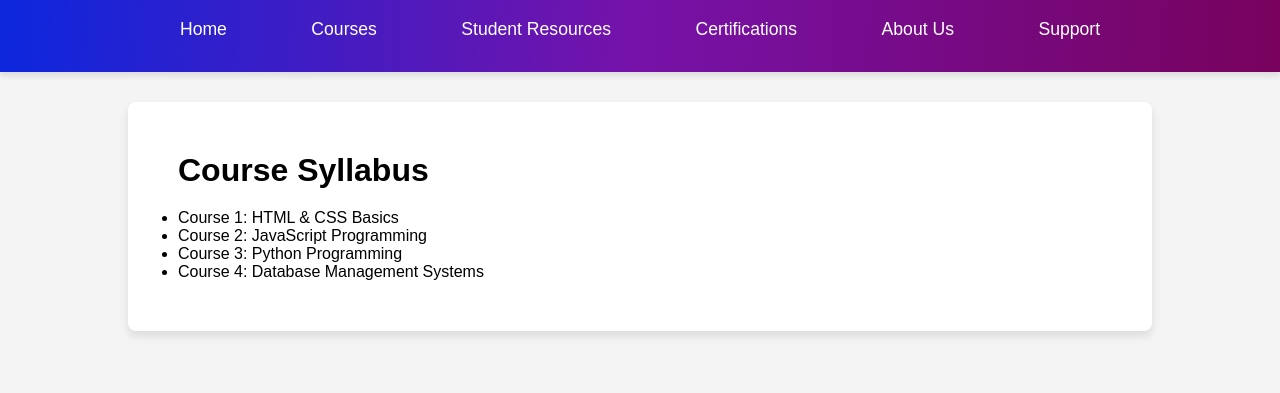
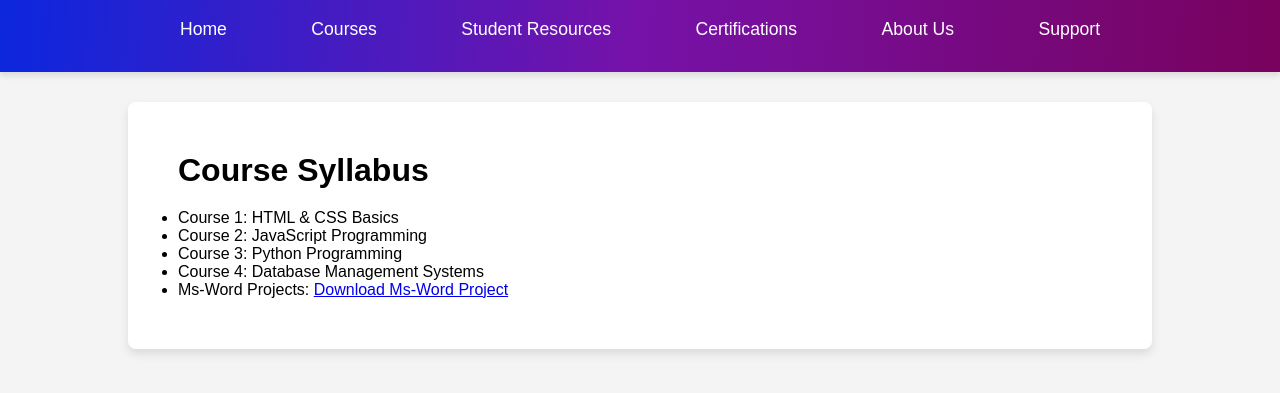
Before and after one commit to itcs-deoria/itcs, a plain HTML site: page index.html in a window 1280 px wide. Shown: the part 187-580 px from the top of the page. Drawn offline with Linux system fonts and the light colour scheme; a web font is replaced by a local one.

Commit message:
Update index.html

```diff
--- a/index.html
+++ b/index.html
@@ -60,6 +60,7 @@
             <li>Course 2: JavaScript Programming</li>
             <li>Course 3: Python Programming</li>
             <li>Course 4: Database Management Systems</li>
+            <li>Ms-Word Projects: <a href="word.pdf" download> Download Ms-Word Project</a></li>
 
         </ul>
     </section>
```
